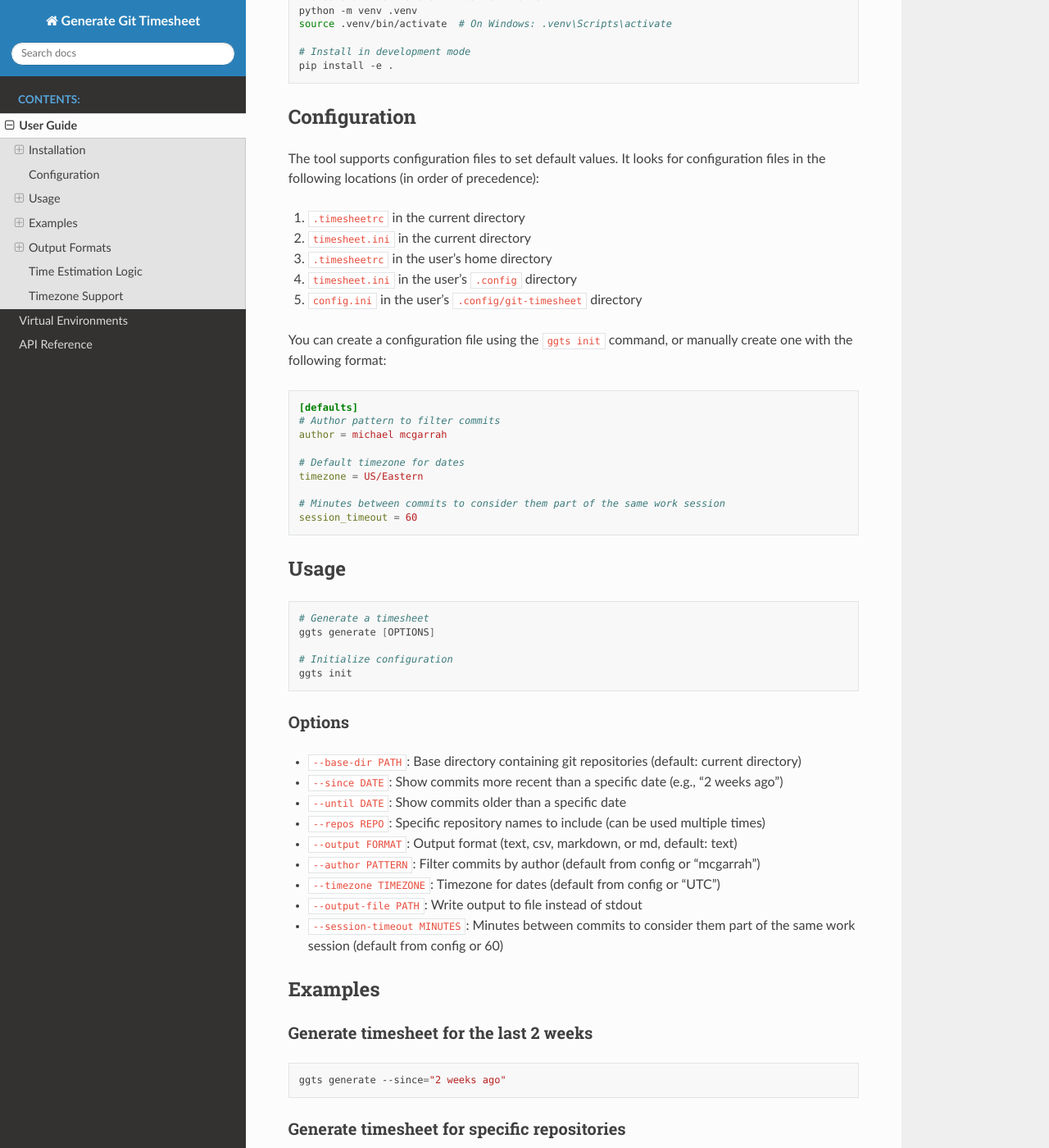
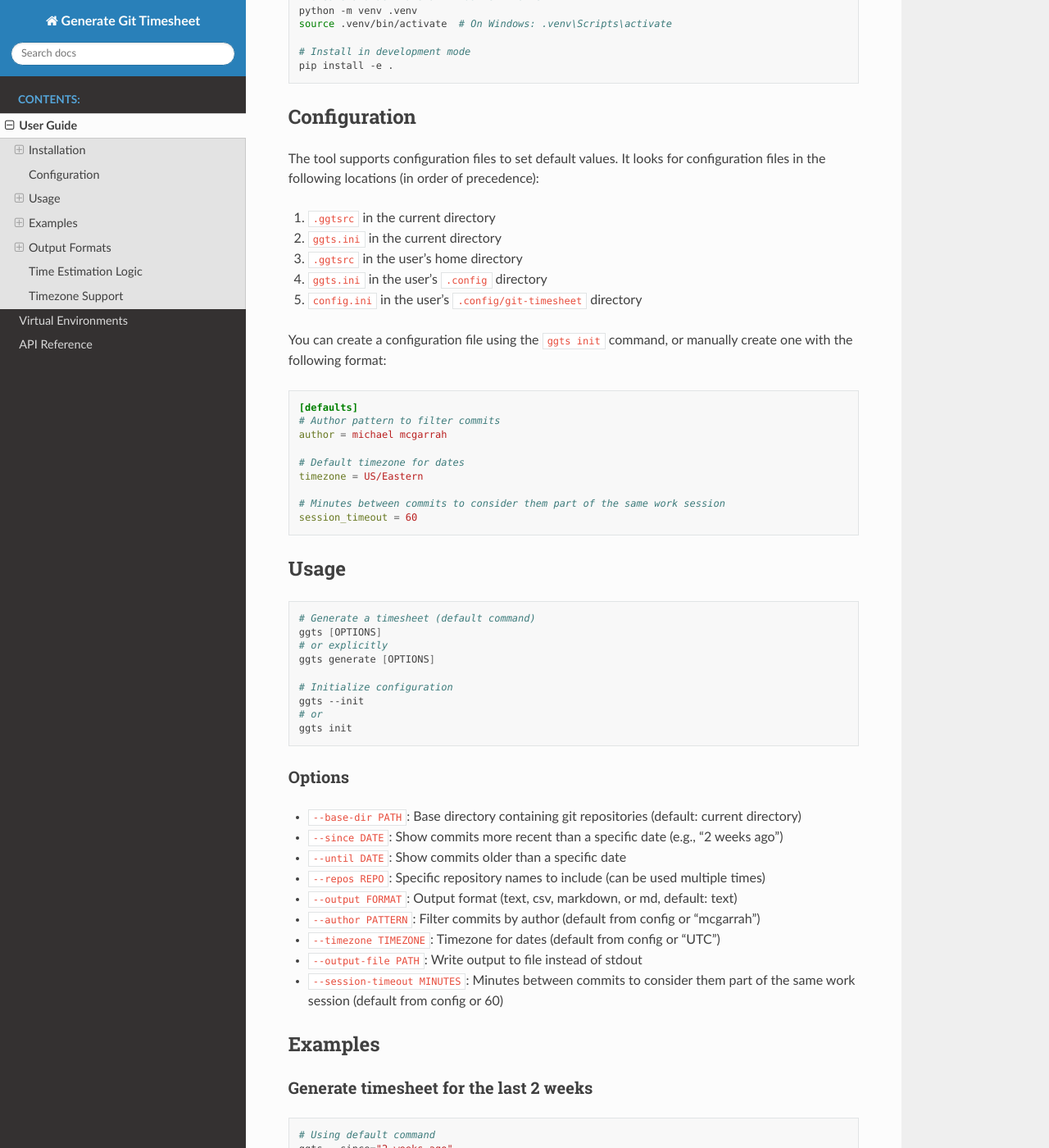
Before and after one commit to mcgarrah/git_timesheet_python, a Sphinx documentation site: the page built from docs/user/index.rst, in a window 1280 px wide and 1400 px high, scrolled down 559 px. Shown: the whole window at 82% size. Built offline with Sphinx 7.4.7 and the Read the Docs theme 3.1.0, drawn with Linux system fonts in a browser that asks for light colours; pages that are not in the unit, such as notebooks, are missing from menus; some of the changed text lies outside the part shown.

```diff
--- a/docs/index.rst
+++ b/docs/index.rst
@@ -35,13 +35,17 @@ Quick Start
    pip install git-timesheet
 
    # Initialize configuration
+   ggts --init
+   # or
    ggts init
 
    # Generate a timesheet for the last 2 weeks
+   ggts --since="2 weeks ago"
+   # or explicitly
    ggts generate --since="2 weeks ago"
 
    # Generate a CSV timesheet for a specific repository
-   ggts generate --repos my-project --output csv --output-file timesheet.csv
+   ggts --repos my-project --output csv --output-file timesheet.csv
 
 Indices and tables
 ==================
--- a/docs/user/index.rst
+++ b/docs/user/index.rst
@@ -37,10 +37,10 @@ Configuration
 
 The tool supports configuration files to set default values. It looks for configuration files in the following locations (in order of precedence):
 
-1. ``.timesheetrc`` in the current directory
-2. ``timesheet.ini`` in the current directory
-3. ``.timesheetrc`` in the user's home directory
-4. ``timesheet.ini`` in the user's ``.config`` directory
+1. ``.ggtsrc`` in the current directory
+2. ``ggts.ini`` in the current directory
+3. ``.ggtsrc`` in the user's home directory
+4. ``ggts.ini`` in the user's ``.config`` directory
 5. ``config.ini`` in the user's ``.config/git-timesheet`` directory
 
 You can create a configuration file using the ``ggts init`` command, or manually create one with the following format:
@@ -62,10 +62,14 @@ Usage
 
 .. code-block:: bash
 
-   # Generate a timesheet
+   # Generate a timesheet (default command)
+   ggts [OPTIONS]
+   # or explicitly
    ggts generate [OPTIONS]
 
    # Initialize configuration
+   ggts --init
+   # or
    ggts init
 
 Options
@@ -89,6 +93,9 @@ Generate timesheet for the last 2 weeks
 
 .. code-block:: bash
 
+   # Using default command
+   ggts --since="2 weeks ago"
+   # or explicitly
    ggts generate --since="2 weeks ago"
 
 Generate timesheet for specific repositories
@@ -138,7 +145,10 @@ Initialize configuration
 
 .. code-block:: bash
 
+   # Using the dedicated command
    ggts init
+   # or using the flag
+   ggts --init
 
 Output Formats
 -------------
--- a/git_timesheet/__init__.py
+++ b/git_timesheet/__init__.py
@@ -2,4 +2,4 @@
 Generate Git Timesheet - A tool to generate timesheets from git commit history.
 """
 
-__version__ = "0.1.2"
+__version__ = "0.1.3"
--- a/pyproject.toml
+++ b/pyproject.toml
@@ -1,6 +1,6 @@
 [project]
 name = "git-timesheet"
-version = "0.1.2"
+version = "0.1.3"
 description = "Generate Git Timesheets from commit history"
 readme = "README.md"
 authors = [{ name = "Michael McGarrah", email = "mcgarrah@gmail.com" }]
--- a/setup.py
+++ b/setup.py
@@ -2,7 +2,7 @@ from setuptools import setup, find_packages
 
 setup(
     name="git-timesheet",
-    version="0.1.2",
+    version="0.1.3",
     packages=find_packages(),
     install_requires=[
         "pytz>=2021.1",
```
Also changed, not shown: README.md (+15 -5 lines), examples/EXAMPLES.md (+4 -4 lines), examples/cli_examples.md (+10 -5 lines), examples/config_examples.md (+6 -6 lines), examples/README.md.
